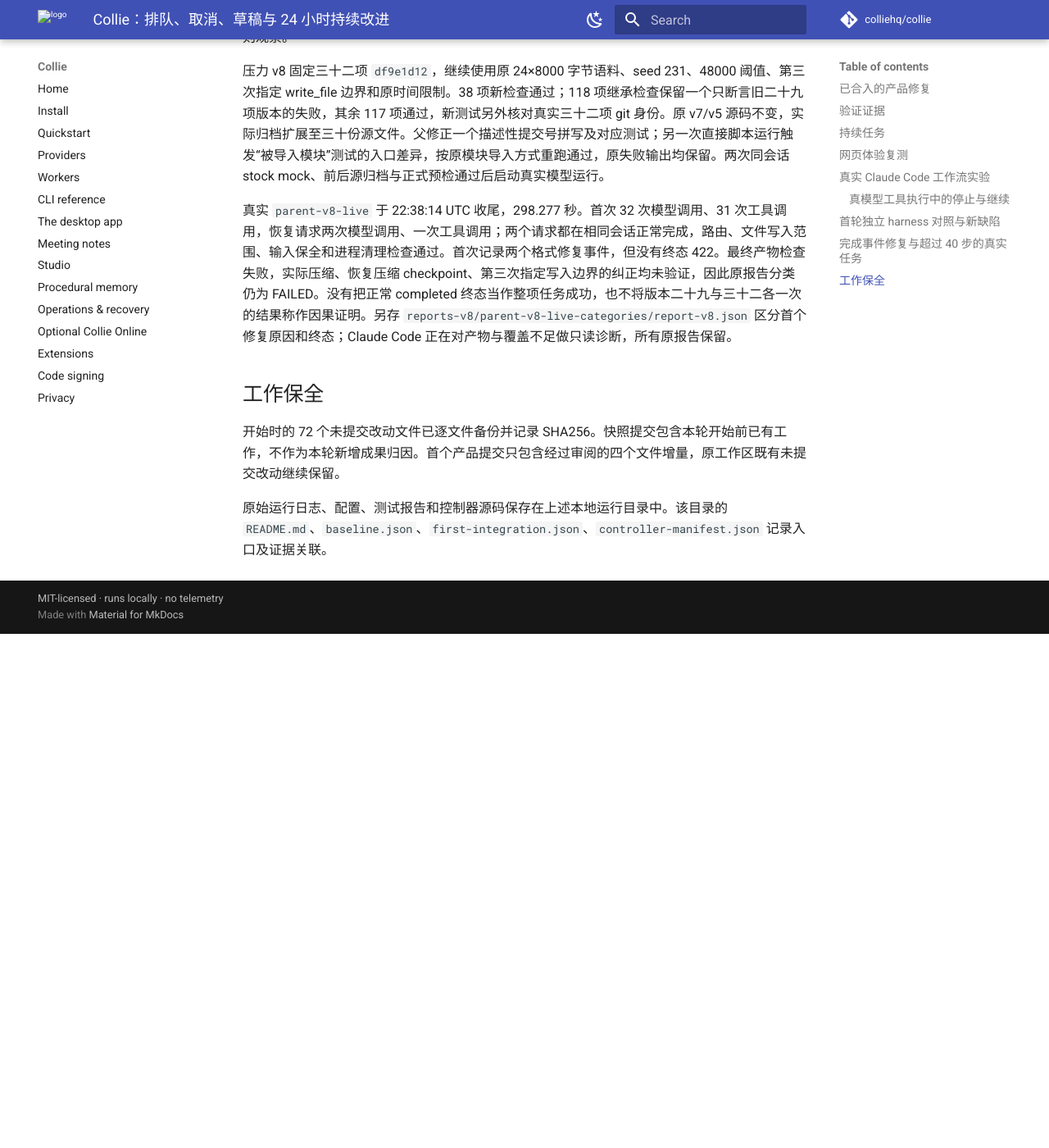
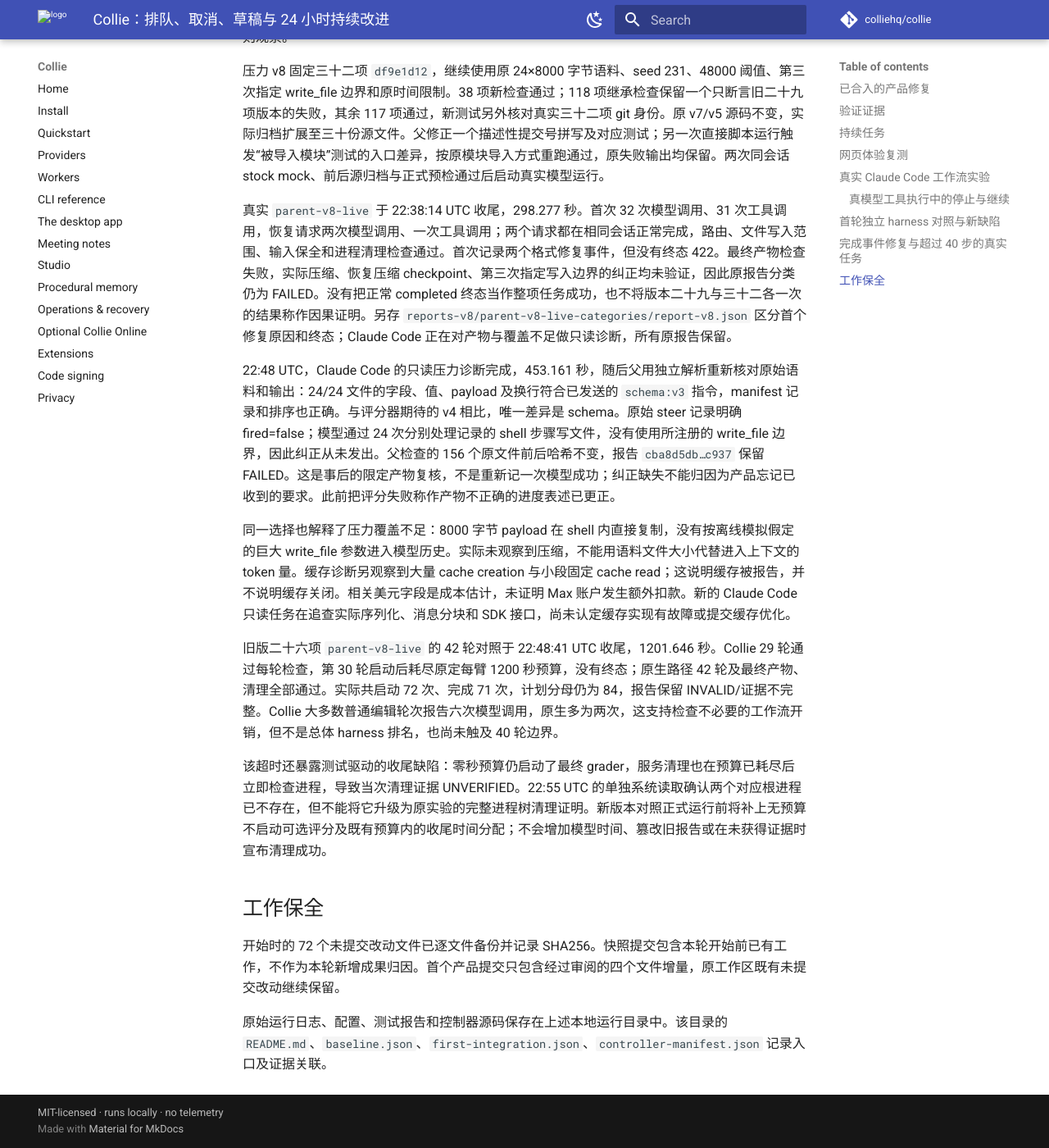
Before and after one commit to colliehq/collie, an MkDocs documentation site: the page built from docs/product-evolution-2026-09-13.md, in a window 1280 px wide and 1400 px high, scrolled down 22647 px. Shown: the whole window at 82% size. Built offline with MkDocs 1.6.1 and Material for MkDocs 9.7.7, drawn with Linux system fonts in a browser that asks for light colours; comment, search, counter and statistics services are not loaded; before the commit the page ends 23420 px from its top, so only the background shows below that; some of the changed text lies outside the part shown.

Commit message:
docs: distinguish delivered tasks from benchmark coverage

```diff
--- a/docs/product-evolution-2026-09-13.md
+++ b/docs/product-evolution-2026-09-13.md
@@ -2,7 +2,7 @@
 
 本轮从 2026-09-13 05:15 PDT 开始，后台任务截止于 2026-09-14 05:15 PDT。
 
-截至 22:45 UTC，三十三项产品改进已提交。新压力运行完成两次同会话请求，未再以 422 结束，但产物检查失败且未覆盖实际压缩，因此整体仍是失败。原版本的 42 轮会话实验继续运行；Claude Code 正在准备相同条件的新版本对照，并复核压力测试的任务与测量设计。
+截至 22:57 UTC，三十三项产品改进已提交。压力实验的独立复算发现评分依赖未发送的纠正指令：产物符合实际收到的要求，但实验仍未证明压缩成功。旧版 42 轮对照在原 20 分钟预算内仅完成 Collie 的 29 轮，原生路径完成 42 轮；新的对照和缓存诊断继续准备中。
 
 ## 已合入的产品修复
 
@@ -322,6 +322,14 @@
 
 真实 `parent-v8-live` 于 22:38:14 UTC 收尾，298.277 秒。首次 32 次模型调用、31 次工具调用，恢复请求两次模型调用、一次工具调用；两个请求都在相同会话正常完成，路由、文件写入范围、输入保全和进程清理检查通过。首次记录两个格式修复事件，但没有终态 422。最终产物检查失败，实际压缩、恢复压缩 checkpoint、第三次指定写入边界的纠正均未验证，因此原报告分类仍为 FAILED。没有把正常 completed 终态当作整项任务成功，也不将版本二十九与三十二各一次的结果称作因果证明。另存 `reports-v8/parent-v8-live-categories/report-v8.json` 区分首个修复原因和终态；Claude Code 正在对产物与覆盖不足做只读诊断，所有原报告保留。
 
+22:48 UTC，Claude Code 的只读压力诊断完成，453.161 秒，随后父用独立解析重新核对原始语料和输出：24/24 文件的字段、值、payload 及换行符合已发送的 `schema:v3` 指令，manifest 记录和排序也正确。与评分器期待的 v4 相比，唯一差异是 schema。原始 steer 记录明确 fired=false；模型通过 24 次分别处理记录的 shell 步骤写文件，没有使用所注册的 write_file 边界，因此纠正从未发出。父检查的 156 个原文件前后哈希不变，报告 `cba8d5db…c937` 保留 FAILED。这是事后的限定产物复核，不是重新记一次模型成功；纠正缺失不能归因为产品忘记已收到的要求。此前把评分失败称作产物不正确的进度表述已更正。
+
+同一选择也解释了压力覆盖不足：8000 字节 payload 在 shell 内直接复制，没有按离线模拟假定的巨大 write_file 参数进入模型历史。实际未观察到压缩，不能用语料文件大小代替进入上下文的 token 量。缓存诊断另观察到大量 cache creation 与小段固定 cache read；这说明缓存被报告，并不说明缓存关闭。相关美元字段是成本估计，未证明 Max 账户发生额外扣款。新的 Claude Code 只读任务在追查实际序列化、消息分块和 SDK 接口，尚未认定缓存实现有故障或提交缓存优化。
+
+旧版二十六项 `parent-v8-live` 的 42 轮对照于 22:48:41 UTC 收尾，1201.646 秒。Collie 29 轮通过每轮检查，第 30 轮启动后耗尽原定每臂 1200 秒预算，没有终态；原生路径 42 轮及最终产物、清理全部通过。实际共启动 72 次、完成 71 次，计划分母仍为 84，报告保留 INVALID/证据不完整。Collie 大多数普通编辑轮次报告六次模型调用，原生多为两次，这支持检查不必要的工作流开销，但不是总体 harness 排名，也尚未触及 40 轮边界。
+
+该超时还暴露测试驱动的收尾缺陷：零秒预算仍启动了最终 grader，服务清理也在预算已耗尽后立即检查进程，导致当次清理证据 UNVERIFIED。22:55 UTC 的单独系统读取确认两个对应根进程已不存在，但不能将它升级为原实验的完整进程树清理证明。新版本对照正式运行前将补上无预算不启动可选评分及既有预算内的收尾时间分配；不会增加模型时间、篡改旧报告或在未获得证据时宣布清理成功。
+
 ## 工作保全
 
 开始时的 72 个未提交改动文件已逐文件备份并记录 SHA256。快照提交包含本轮开始前已有工作，不作为本轮新增成果归因。首个产品提交只包含经过审阅的四个文件增量，原工作区既有未提交改动继续保留。
```
